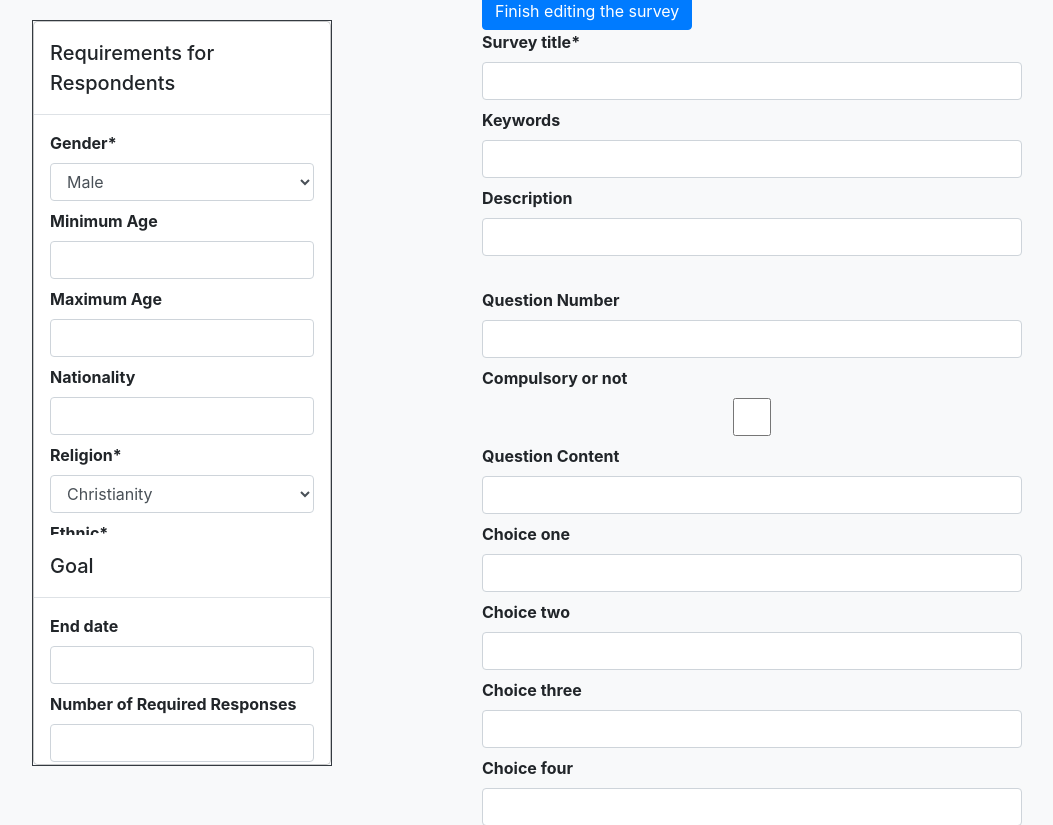
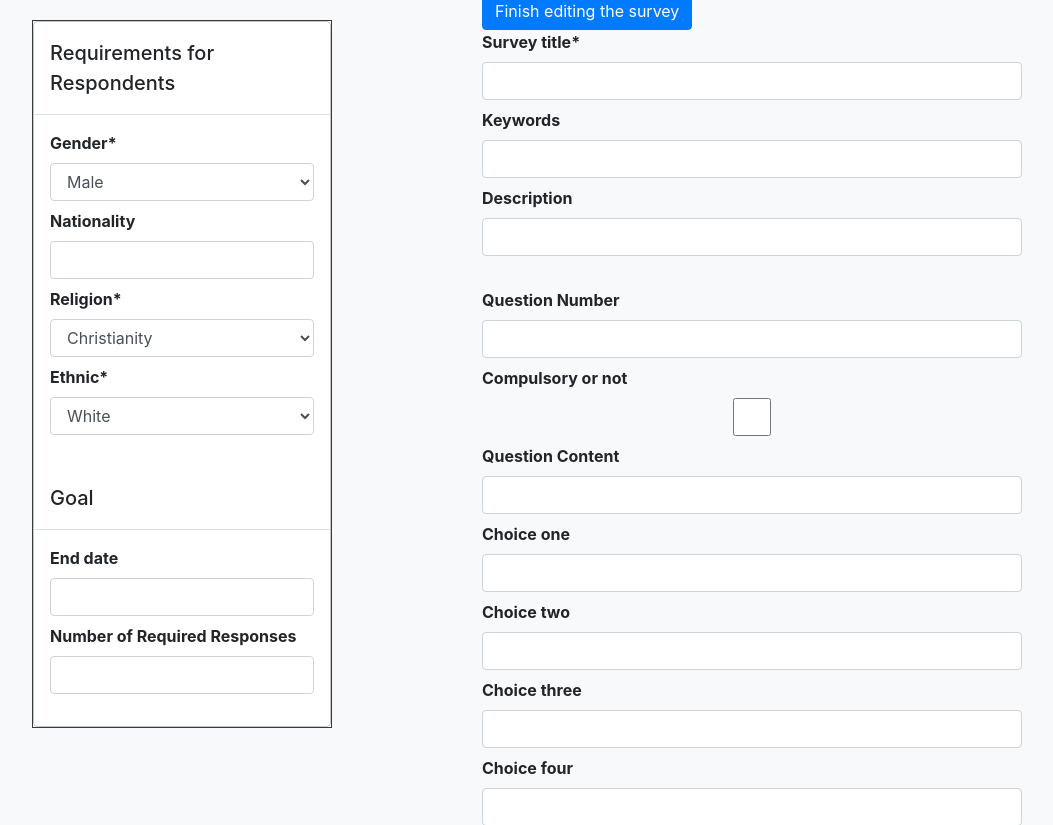
Before and after one commit to BarnettZhang/COMP0034_Group8, a Flask app: page /create_survey/ in a window 1280 px wide. Shown: the part 132-957 px from the top of the page, without its empty margins (173-1226 px from the left). Run offline with Flask 2, Linux system fonts and the light colour scheme; some libraries are stand-ins or nearby versions.

Commit message:
Full compiled functions

```diff
--- a/app/main/forms.py
+++ b/app/main/forms.py
@@ -12,8 +12,6 @@
 class CreateSurvey(FlaskForm):
     target_gender = SelectField('Gender*', choices=[('male', 'Male'), ('female', 'Female'), ('all', 'All')],
                                 validators=[DataRequired()])
-    target_minimum_age = StringField('Minimum Age')
-    target_maximum_age = StringField('Maximum Age')
     target_nationality = StringField('Nationality')
     target_ethnic = SelectField('Ethnic*', choices=[('white', 'White'), ('black', 'Black'), ('asian', 'Asian'),
                                             ('arab', 'Arab'), ('mixed', 'Mixed'), ('all', 'All')], validators=[DataRequired()])
--- a/app/main/routes.py
+++ b/app/main/routes.py
@@ -27,8 +27,7 @@
     form = CreateSurvey(request.form)
     name = request.cookies.get('username')
     if request.method == 'POST':
-        survey = Survey(user_username=name, target_gender=form.target_gender.data, target_maximum_age=form.target_maximum_age.data,
-                        target_minimum_age=form.target_minimum_age.data,
+        survey = Survey(user_username=name, target_gender=form.target_gender.data,
                         target_nationality=form.target_nationality.data,
                         description=form.description.data, keyword=form.keyword.data,
                         end_date=form.end_date.data, respondent_number=form.respondent_number.data,
--- a/app/templates/create_survey.html
+++ b/app/templates/create_survey.html
@@ -16,8 +16,6 @@
                 {{ form.csrf_token }}
                     <dl>
                         {{ render_field (form.target_gender, class='form-control') }}
-                        {{ render_field (form.target_minimum_age, class='form-control') }}
-                        {{ render_field (form.target_maximum_age, class='form-control') }}
                         {{ render_field (form.target_nationality, class='form-control') }}
                         {{ render_field (form.target_religion, class='form-control') }}
                         {{ render_field (form.target_ethnic, class='form-control') }}
```
